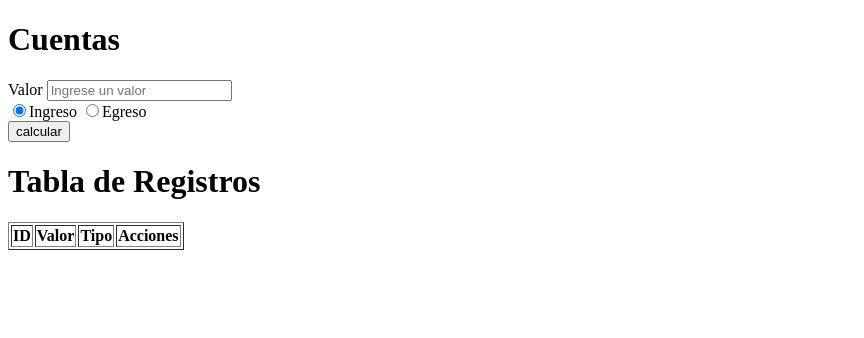
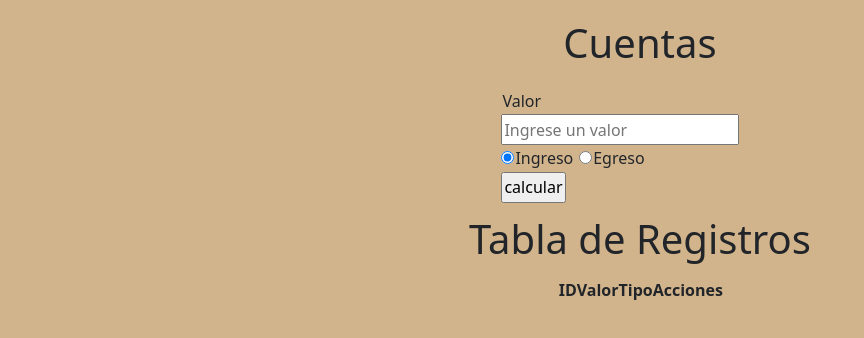
Before and after one commit to Trullez-44/API-REST, a plain HTML site: page index.html in a window 1280 px wide. Shown: the whole page, without its empty margins (0-864 px from the left). Drawn offline with nearby package versions, Linux system fonts and the light colour scheme; no server answers.

Commit message:
style: :poop:

```diff
--- a/index.html
+++ b/index.html
@@ -5,7 +5,7 @@
     <meta name="viewport" content="width=device-width, initial-scale=1.0">
     <title>Cuentas</title>
 </head>
-<body>
+<body id="test">
     <h1>Cuentas</h1>
     <form id="user_form">
         <label for="valor">Valor</label>
@@ -14,15 +14,16 @@
         <input type="radio" name="caja" value="ingreso" checked="true"><label >Ingreso</label>
         <input type="radio" name="caja" value="egreso"><label>Egreso</label> <br>
         <input type="submit" value="calcular" id="submit_calcular">
-
+        <link rel="stylesheet" href="style.css">
+        <link href="https://cdn.jsdelivr.net/npm/bootstrap@5.3.2/dist/css/bootstrap.min.css" rel="stylesheet" integrity="sha384-T3c6CoIi6uLrA9TneNEoa7RxnatzjcDSCmG1MXxSR1GAsXEV/Dwwykc2MPK8M2HN" crossorigin="anonymous">
 
     </form>
 
     <h1>Tabla de Registros</h1>
 
-    <table border="1">
+    <table id="tabla">
         <thead>
-            <tr>
+            <tr id="rows">
                 <th>ID</th>
                 <th>Valor</th>
                 <th>Tipo</th>
@@ -32,6 +33,7 @@
         <tbody id="user_table_body">
         </tbody>
     </table>
+    <br>
     <script src="main.js" defer type="module"></script>
 </body>
 </html>
--- /dev/null
+++ b/style.css
@@ -0,0 +1,25 @@
+*{
+    padding: 0.5%;
+    margin: 0;
+
+}
+#test{
+    margin: 0 auto;
+    box-sizing: border-box;
+    display: flex;
+    flex-direction: column;
+    justify-content: center;
+    align-items: center;
+    width: 100%;
+    height: 100%;
+    background-color: tan;
+}
+#tabla{
+    border: 5px;
+
+}
+
+#rows{
+    border: 50%;
+    border-color: blueviolet;
+}
```
Also changed, not shown: main.js (+0 -8 lines).
